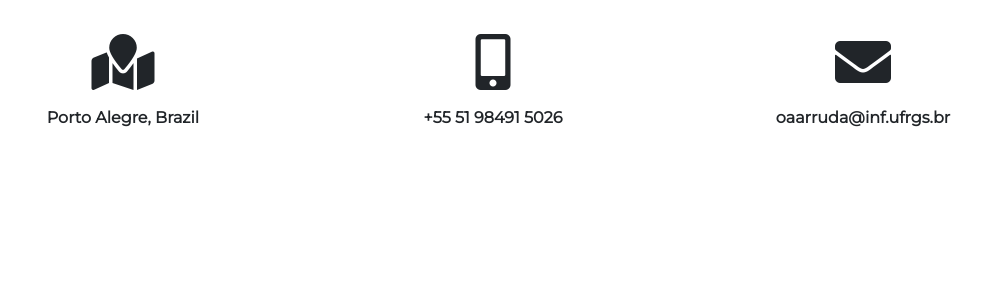
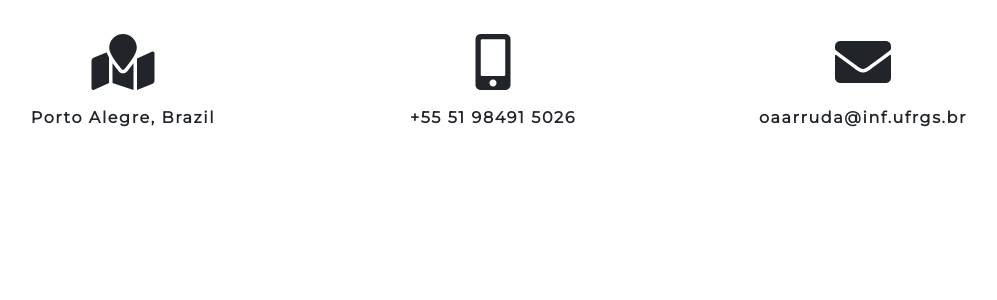
Before and after one commit to OctavioArruda/Blog, a PHP site: page / in a window 1280 px wide. Shown: the part 2717-3017 px from the top of the page, without its empty margins (147-1144 px from the left). Run offline with PHP 8.4, Linux system fonts and the light colour scheme; some libraries are stand-ins or nearby versions.

Commit message:
about me finished

```diff
--- a/css/styles.css
+++ b/css/styles.css
@@ -64,6 +64,12 @@ html {
     min-height: 80vh;
 }
 
+#contact-me p {
+    font-family: 'Montserrat', sans-serif;
+    font-weight: 600;
+    letter-spacing: 0.1rem;
+}
+
 /* Responsive layout: */
 
 @media (max-width: 1200px){
```
